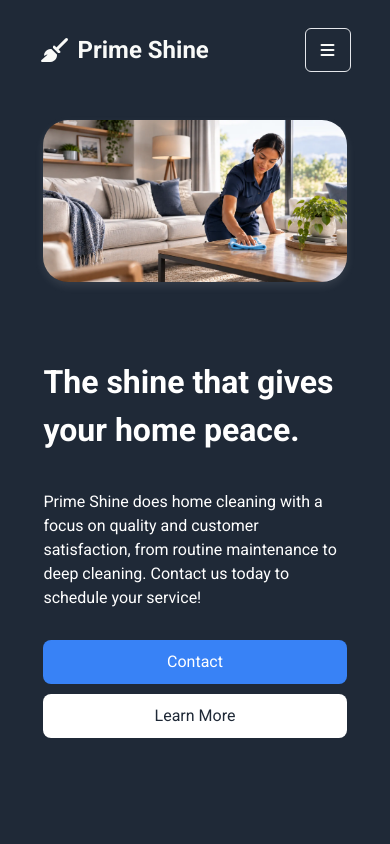
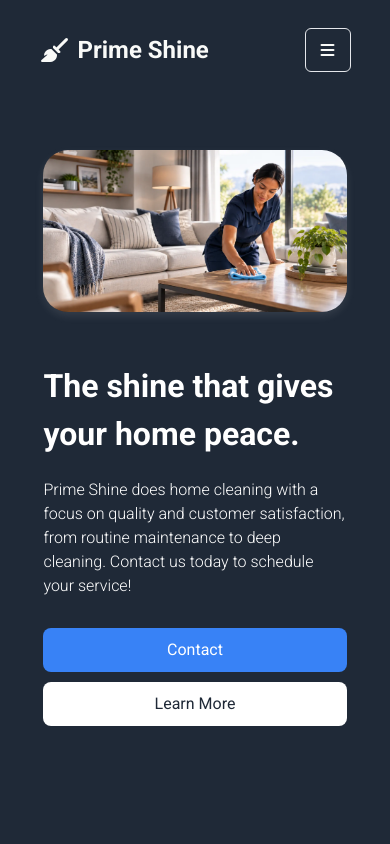
Before and after one commit to seanhoenderdos/ai-fd-group-assignment, a plain HTML site: page index.html in a window 390 px wide. Shown: the top 844 px of the page. Drawn offline with Linux system fonts and the light colour scheme; files whose address does not match are found by name.

Commit message:
Update hero css

```diff
--- a/Css/pages/home.css
+++ b/Css/pages/home.css
@@ -33,12 +33,15 @@
     font-size: 3rem;
     margin-bottom: 20px;
     max-width: 700px;
+    margin: 0 auto 20px auto;
 }
 
 .hero-description {
     font-size: 1.25rem;
+    font-weight: var(--font-weight-light);
     margin-bottom: 30px;
     max-width: 600px;
+    margin: 0 auto 30px auto;
 }
 
 .hero-buttons {
@@ -94,6 +97,11 @@
         padding: 20px;
     }
 
+    .hero-right {
+        width: 100%;
+        padding-top: 50px;
+    }
+
     .hero-buttons {
         flex-direction: column;
         gap: 10px;
```
